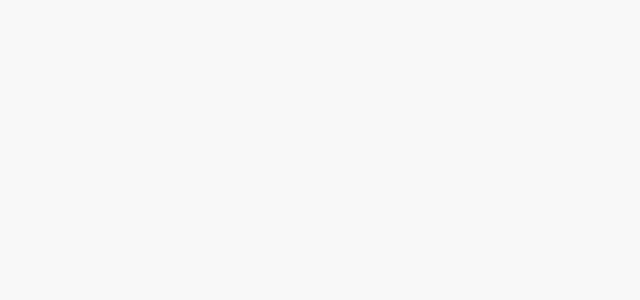
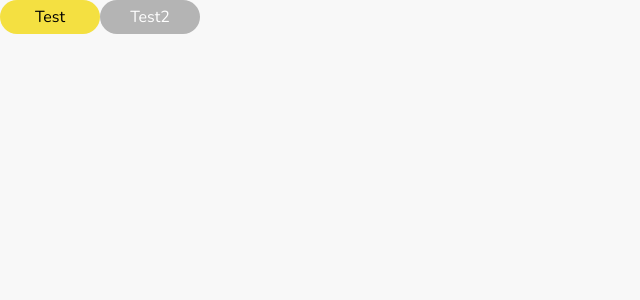
Before and after one commit to gheedsGit/test-task, a React (Create React App) app: page / in a window 1280 px wide. Shown: the top 300 px of the page, without its empty margins (0-640 px from the left). Built offline with nearby package versions, Linux system fonts and the light colour scheme.

Commit message:
Button component
Added reusable button component according to mockup.

```diff
--- /dev/null
+++ b/src/components/UI/Button/Button.jsx
@@ -0,0 +1,12 @@
+import React from "react";
+import "./Button.scss";
+
+const Button = ({ children, disabled }) => {
+  return (
+    <button className="common-button" disabled={disabled}>
+      {children}
+    </button>
+  );
+};
+
+export default Button;
--- /dev/null
+++ b/src/components/UI/Button/Button.scss
@@ -0,0 +1,19 @@
+@import "../../../assets/styles/variables";
+
+.common-button {
+  width: 100px;
+  height: 34px;
+  border-radius: 80px;
+  background-color: $buttonColorNormal;
+  font-size: $fontSizeBody;
+  line-height: $lineHeightBody;
+
+  &:hover {
+    background-color: $buttonColorHover;
+  }
+
+  &:disabled {
+    background-color: $buttonColorDisabled;
+    color: $backgroundColorSurface;
+  }
+}
--- /dev/null
+++ b/src/components/UI/Button/index.js
@@ -0,0 +1,3 @@
+import Button from "./Button";
+
+export default Button;
--- a/src/components/app/App.jsx
+++ b/src/components/app/App.jsx
@@ -1,5 +1,8 @@
+import Button from "../UI/Button";
+
 function App() {
-  return <div className="App"></div>;
+  return <div className="App"><Button>Test</Button>
+  <Button disabled>Test2</Button></div>;
 }
 
 export default App;
```
